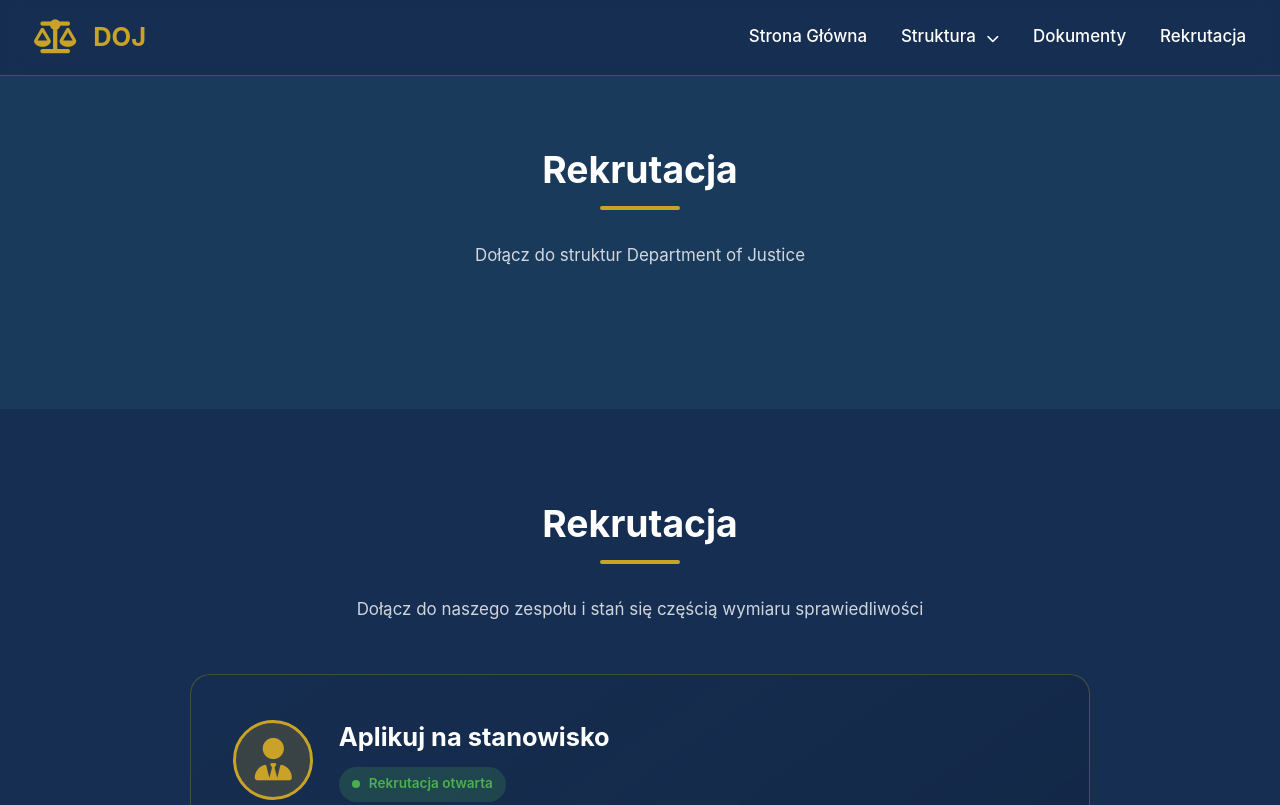
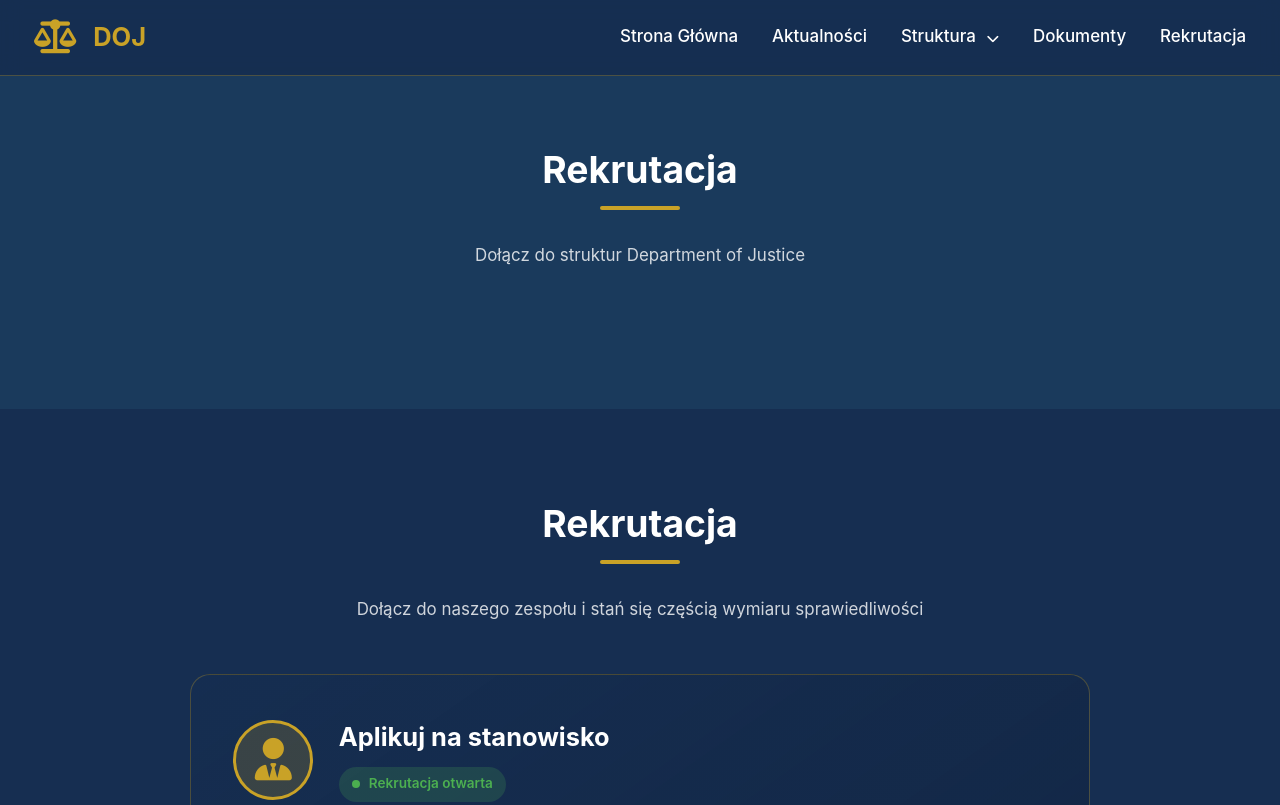
Before and after one commit to WiktorM257/DojNxtRp_recruitment, a plain HTML site: page index.html in a window 1280 px wide. Shown: the top 805 px of the page. Drawn offline with Linux system fonts and the light colour scheme.

Commit message:
Update index.html

```diff
--- a/index.html
+++ b/index.html
@@ -30,6 +30,8 @@
 
         <ul class="nav-links">
             <li><a href="https://dojnxtrp.pl/">Strona Główna</a></li>
+            <li><a href="https://news.dojnxtrp.pl/">Aktualności</a></li>
+
 
             <li class="has-submenu">
                 <a href="#">
@@ -67,6 +69,7 @@
 
     <div class="mobile-main-menu">
         <a href="https://dojnxtrp.pl/">Strona główna</a>
+        <a href="https://news.dojnxtrp.pl/">Aktualności</a>
         <a href="#" class="mobile-open-structure">
             Struktura <i class="fas fa-chevron-right"></i>
         </a>
@@ -153,6 +156,7 @@
         <div class="footer-section">
             <h4>Szybkie linki</h4>
             <a href="https://dojnxtrp.pl/">Strona główna</a>
+            <a href="https://news.dojnxtrp.pl/">Aktualności</a>
             <a href="https://dokumenty.dojnxtrp.pl/">Dokumenty</a>
             <a href="https://rada.dojnxtrp.pl/">Rada Departamentu</a>
             <a href="https://hierarchia.dojnxtrp.pl/">Hierarchia służbowa</a>
```
